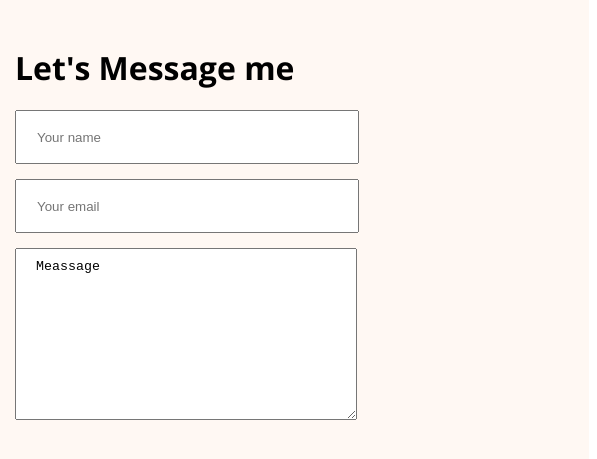
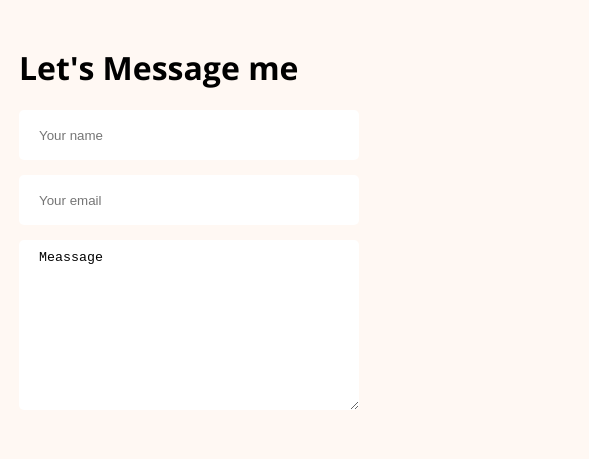
Before and after one commit to Dawnrana95/Heall-world, a plain HTML site: page index.html in a window 1280 px wide. Shown: the part 3244-3703 px from the top of the page, 683-1280 px from the left. Drawn offline with nearby package versions, Linux system fonts and the light colour scheme.

Commit message:
final mommit

```diff
--- a/style.css
+++ b/style.css
@@ -234,14 +234,20 @@ footer {
     height: 30px;
     padding: 10px 20px;
     margin-bottom: 15px;
+    border: none;
+    border-radius: 5px;
 }
 .inputemel input[type="email"]{
     width: 300px;
     height: 30px;
     padding: 10px 20px;
     margin-bottom: 15px;
+    border: none;
+    border-radius: 5px;
 }
 .textarea {
     width: 300px;
     padding: 10px 20px;
+    border: none;
+    border-radius: 5px;
 }
```
